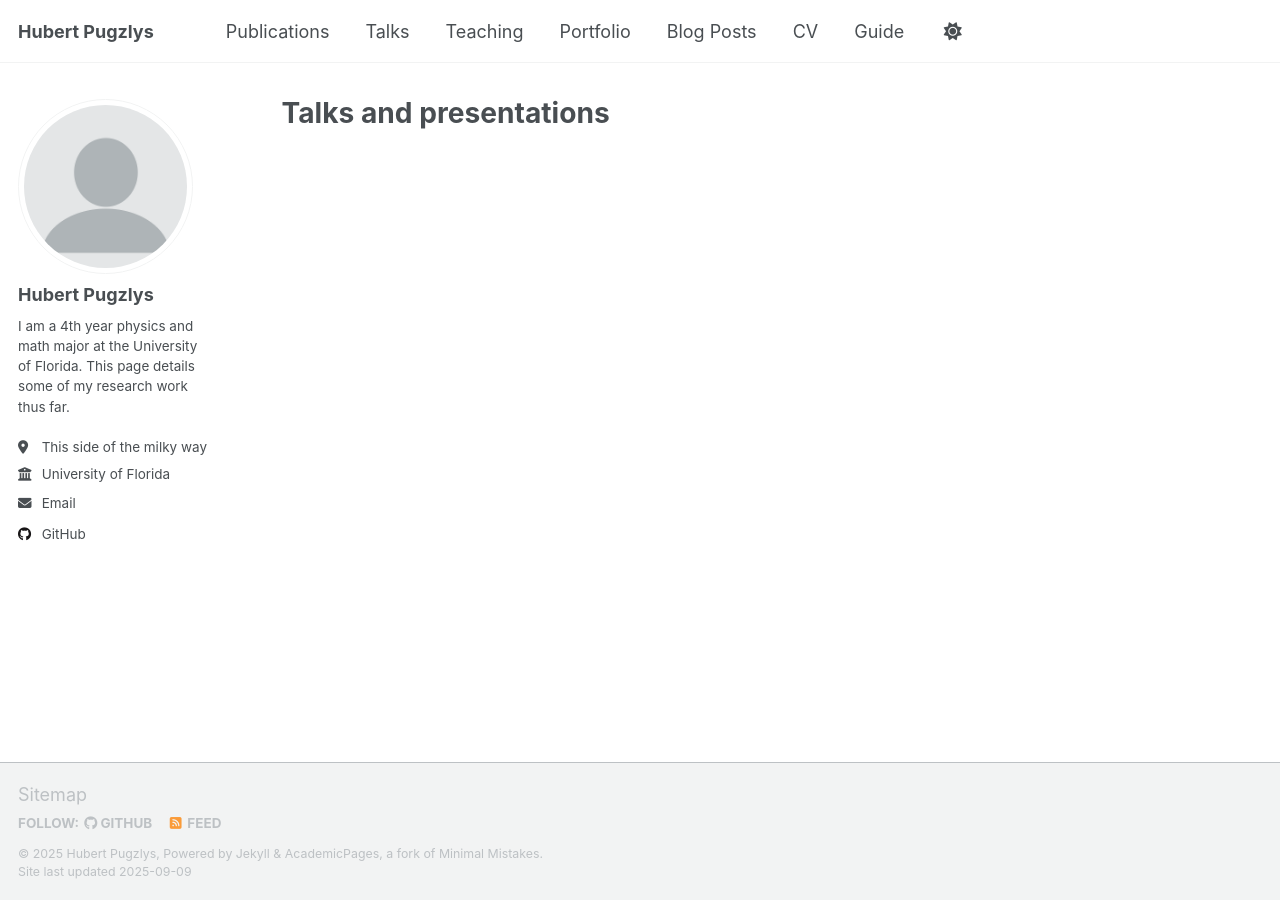
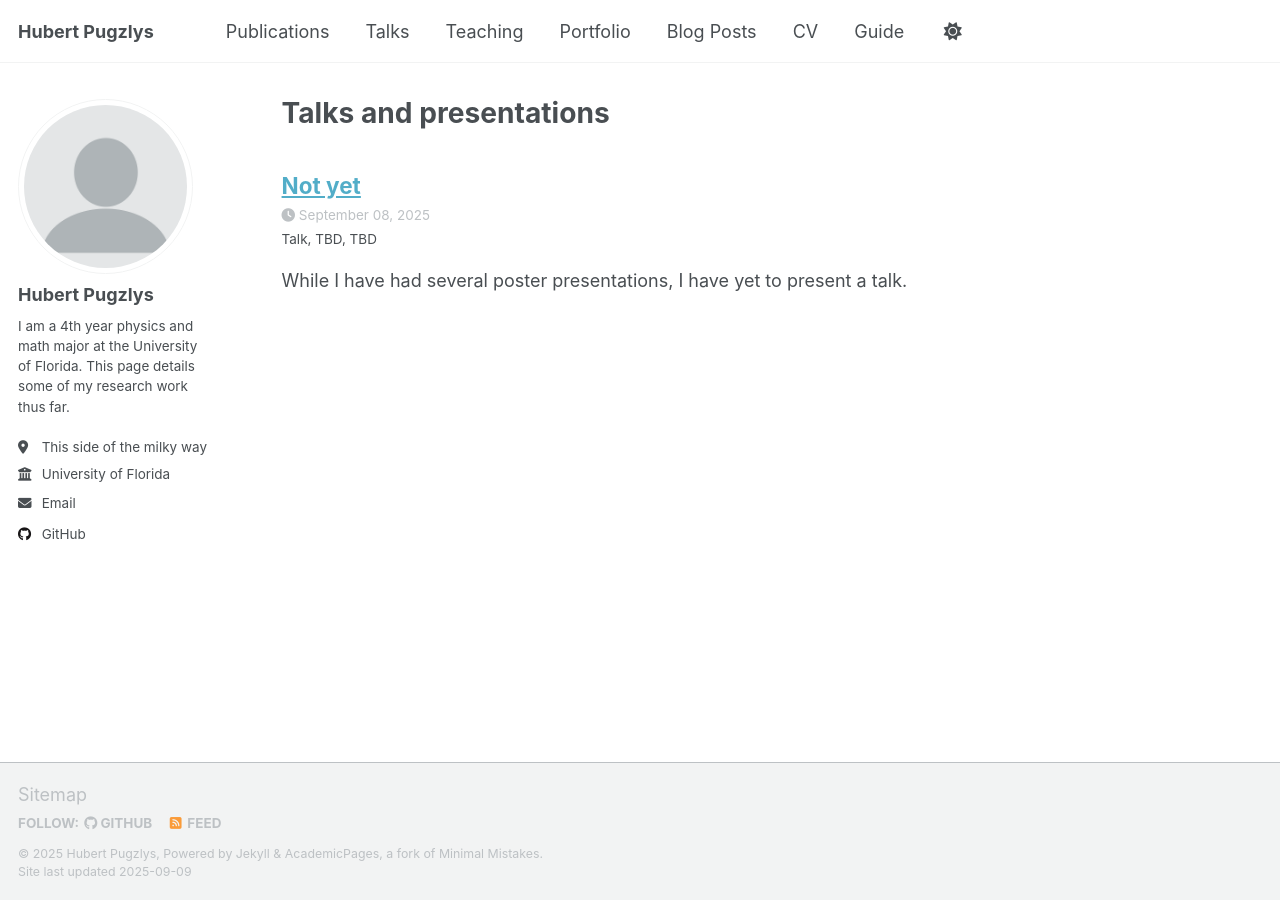
Before and after one commit to Hoobidoobidoo/Hoobidoobidoo.github.io, a Jekyll site: the page built from _pages/talks.html, in a window 1280 px wide. Built offline with Jekyll 4.4.1, drawn with Linux system fonts in a browser that asks for light colours; a script that is not in the unit is left out; a file with an impossible date is left out.

Commit message:
debugging dates

```diff
--- a/_talks/2012-03-01-talk-1.md
+++ b/_talks/2012-03-01-talk-1.md
@@ -3,9 +3,9 @@ title: "Not yet"
 collection: talks
 type: "Talk"
 permalink:
-venue:
-date:
-location:
+venue: "TBD"
+date: 2025-09-08
+location: "TBD"
 ---
 
 While I have had several poster presentations, I have yet to present a talk.
```
